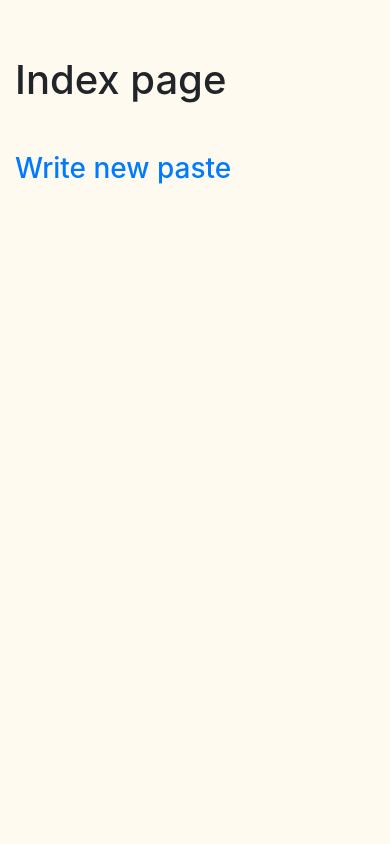
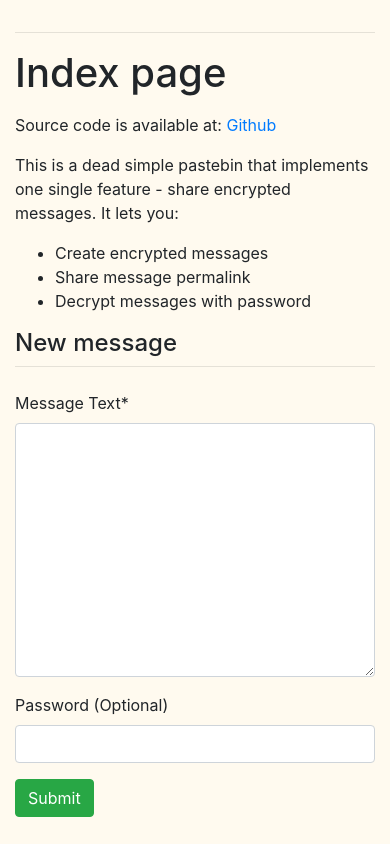
Before and after one commit to tsepanx/secrets-share, a Django app: page / in a window 390 px wide. Run offline with Django 3.2, Linux system fonts and the light colour scheme; some libraries are stand-ins or nearby versions.

Commit message:
Templates: Merge index.html and submit.html pages to single index page

```diff
--- a/core/settings.py
+++ b/core/settings.py
@@ -6,8 +6,7 @@ from pathlib import Path
 BASE_DIR = Path(__file__).resolve().parent.parent
 
 SECRET_KEY = os.getenv('SECRET_KEY', 'django-insecure-#sr)qb=!(w$ti7$flzhibj)7p=@3@c*@+^xx3xg(3rs!a7bwi0')
-# DEBUG = os.getenv('DEBUG', False) == 'True'
-DEBUG = True
+DEBUG = os.getenv('DEBUG', False) == 'True'
 ALLOWED_HOSTS = ['*']
 
 AUTH_USER_MODEL = 'secrets_share.User'
--- a/secrets_share/templates/secrets_share/detail.html
+++ b/secrets_share/templates/secrets_share/detail.html
@@ -12,10 +12,10 @@
 <body>
 
 <div class="container">
-    <div class="row justify-content-center mt-5">
+    <div class="row justify-content-center mt-3">
         <div class="col-sm-8">
-            <hr class="mt-0 mb-4">
-            <a href="{% url 'secrets_share:index' %}"><h3 class="mb-5">Go Home</h3></a>
+            <hr class="mb-3">
+            {% include 'secrets_share/snippets/index_href.html' %}
 
             <p>Message Permalink: <a href="{% url 'secrets_share:detail_hash' message.get_hash_id %}">{{ message.get_hash_id }}</a></p>
 
--- a/secrets_share/templates/secrets_share/index.html
+++ b/secrets_share/templates/secrets_share/index.html
@@ -1,10 +1,12 @@
 {% load static %}
+
+{% load crispy_forms_tags %}
 
 <!DOCTYPE html>
 <html lang="en">
 <head>
     <meta charset="UTF-8">
-    <title>Index page</title>
+    <title>New paste</title>
     <meta name="viewport" content="width=device-width, initial-scale=1, shrink-to-fit=no">
     <link rel="stylesheet" href="https://stackpath.bootstrapcdn.com/bootstrap/4.1.3/css/bootstrap.min.css" integrity="sha384-MCw98/SFnGE8fJT3GXwEOngsV7Zt27NXFoaoApmYm81iuXoPkFOJwJ8ERdknLPMO" crossorigin="anonymous">
     <link rel="stylesheet" type="text/css" href="{% static 'secrets_share/style.css' %}">
@@ -12,11 +14,28 @@
 <body>
 
 <div class="container">
-    <div class="row justify-content-center mt-5">
+    <div class="row justify-content-center mt-3">
         <div class="col-sm-8">
-            <h1 class="mt-2">Index page</h1>
+            <hr class="mb-3">
+            <h1 class="mb-3">Index page</h1>
 
-            <a href={% url 'secrets_share:submit' %}><h3 class="mt-5">Write new paste</h3></a>
+            <p>Source code is available at: <a href="https://github.com/tsepanx/secrets-share">Github</a></p>
+            <p>This is a dead simple pastebin that implements one single feature - share encrypted messages.
+                It lets you:
+                <ul>
+                    <li>Create encrypted messages</li>
+                    <li>Share message permalink</li>
+                    <li>Decrypt messages with password</li>
+                </ul>
+            </p>
+
+            <h4 class="mt-2">New message</h4>
+            <hr class="mt-0 mb-4">
+            <form method="post">
+                {% csrf_token %}
+                {{ form|crispy }}
+                <input class="btn btn-success" type="submit" value="Submit">
+            </form>
         </div>
     </div>
 </div>
--- /dev/null
+++ b/secrets_share/templates/secrets_share/snippets/index_href.html
@@ -0,0 +1 @@
+<a href="{% url 'secrets_share:index' %}"><h1 class="mb-3">Index</h1></a>
--- a/secrets_share/urls.py
+++ b/secrets_share/urls.py
@@ -4,7 +4,6 @@ from . import views
 
 app_name = 'secrets_share'
 urlpatterns = [
-    path('', views.IndexView.as_view(), name='index'),
-    path('submit/', views.SubmitView.as_view(), name='submit'),
+    path('', views.SubmitView.as_view(), name='index'),
     path('<str:hash_id>/', views.detail, name='detail_hash'),
 ]
--- a/secrets_share/views.py
+++ b/secrets_share/views.py
@@ -14,10 +14,6 @@ def get_message_by(hash_id):
             return m
 
     raise Http404('No such Message')
-
-
-class IndexView(generic.TemplateView):
-    template_name = 'secrets_share/index.html'
 
 
 def detail(request, hash_id):
@@ -43,7 +39,6 @@ def detail(request, hash_id):
 class SubmitForm(forms.ModelForm):
     text = forms.CharField(widget=forms.Textarea, label='Message Text')
     password = forms.CharField(widget=forms.PasswordInput, label='Password (Optional)', required=False)
-    # burn_after_reading = forms.BooleanField(label='Burn after decryption', required=False)
 
     class Meta:
         model = Message
@@ -52,7 +47,7 @@ class SubmitForm(forms.ModelForm):
 
 class SubmitView(generic.CreateView):
     form_class = SubmitForm
-    template_name = 'secrets_share/submit.html'
+    template_name = 'secrets_share/index.html'
 
     def post(self, request, *args, **kwargs):
         try:
```
Also changed, not shown: secrets_share/templates/secrets_share/submit.html (deleted, +0 -34 lines).
